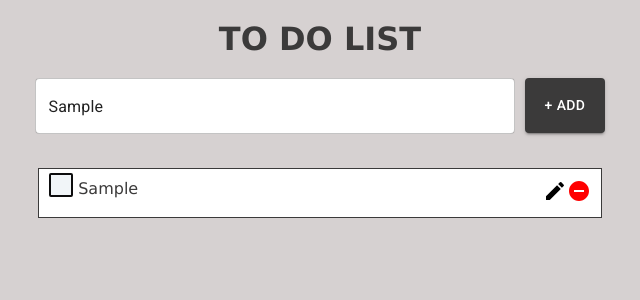
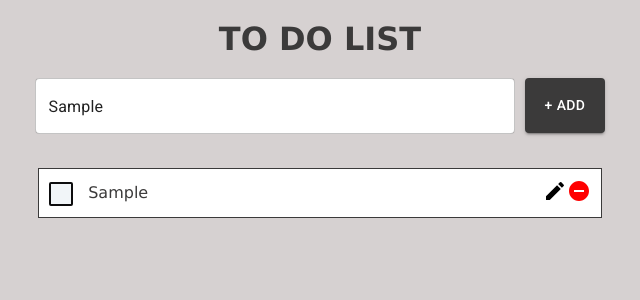
Before and after one commit to aks-arunkumars/TodoList, a React (Create React App) app: page / in a window 1280 px wide. Both pictures are taken after typing "Sample" into the empty fields and a click on the button "+ ADD". Shown: the top 300 px of the page, without its empty margins (320-960 px from the left). Built offline with nearby package versions, Linux system fonts and the light colour scheme.

Commit message:
third commit

```diff
--- a/src/component/TodoList.css
+++ b/src/component/TodoList.css
@@ -17,7 +17,6 @@
   background-color: #fff;
   border-radius: 5px;
   border: 1px;
-
 }
 .button-add {
   padding: 15px 20px !important;
@@ -25,8 +24,7 @@
   margin-left: 10px !important;
   margin-bottom: 30px !important;
 }
-.list{
-
+.list {
   text-align: left;
   border: 1px solid;
   background-color: #fff;
@@ -38,22 +36,19 @@
   align-items: center;
   gap: 10px;
 }
-.list div{
+.list div {
   flex-grow: 1;
   text-align: right;
   /* border: 2px solid red; */
 }
-.strike{
-
+.strike {
   text-decoration: line-through;
-
 }
-
-
 /* check box css */
 
-
-.b-contain *, .b-contain *::before, .b-contain *::after {
+.b-contain *,
+.b-contain *::before,
+.b-contain *::after {
   box-sizing: content-box !important;
 }
 
@@ -68,12 +63,12 @@ text-align: right;
   position: relative;
   padding-left: 1.8rem;
   cursor: pointer;
-	margin-bottom: .5rem;
+  margin-bottom: 0.5rem;
 }
 
 .b-contain input[type="checkbox"] ~ .b-input {
   position: absolute;
-	top: -.4rem;
+  top: -0.4rem;
   left: 0;
   height: 1.25rem;
   width: 1.25rem;
@@ -83,22 +78,19 @@ text-align: right;
   border-radius: 0.125rem;
 }
 
-
 .b-contain input[type="checkbox"] ~ .b-input::after {
-	content: '';
+  content: "";
   position: absolute;
   display: none;
-	left: .45rem;
-	top: .18rem;
-	width: .25rem;
-	height: .6rem;
+  left: 0.45rem;
+  top: 0.18rem;
+  width: 0.25rem;
+  height: 0.6rem;
   border: solid #fff;
   border-width: 0 2px 2px 0;
   transition: background 250ms;
   transform: rotate(45deg);
 }
-
-
 
 .b-contain input:checked ~ .b-input::after {
   display: block;
@@ -109,23 +101,19 @@ text-align: right;
   background: rgb(231, 238, 243);
 }
 
-
 .b-contain input:checked ~ .b-input {
   background: rgb(6, 213, 23);
   border-color: rgb(13, 14, 13);
 }
 
-
-
-
-
-.b-contain input:checked:focus ~ .b-input, .b-contain:hover input:not([disabled]):checked ~ .b-input {
+.b-contain input:checked:focus ~ .b-input,
+.b-contain:hover input:not([disabled]):checked ~ .b-input {
   background: rgb(22, 241, 7);
   border-color: rgb(11, 11, 11);
 }
 
 .b-contain .b-input::before {
-	content: '';
+  content: "";
   display: block;
   position: absolute;
   left: 0;
@@ -136,13 +124,10 @@ text-align: right;
   margin-top: -0.85rem;
   background: rgb(7, 232, 90);
   border-radius: 2rem;
-	opacity: .6;
+  opacity: 0.6;
   z-index: 99999;
   transform: scale(0);
 }
-
-
-
 
 /*check box css ends */
 
@@ -160,7 +145,7 @@ text-align: right;
     margin-bottom: 10px !important;
     margin-top: 10px !important;
   }
-  .list{
+  .list {
     width: 80vw;
     flex-wrap: wrap;
   }
--- a/src/component/TodoList.js
+++ b/src/component/TodoList.js
@@ -9,9 +9,8 @@ export default function TodoList(props) {
     removeToDo(id);
   };
   const strike = (e) => {
-
-    e.target.classList.toggle("strike");
-  }
+    e.target.classList.toggle('strike');
+  };
 
   return (
     <div>
@@ -20,9 +19,9 @@ export default function TodoList(props) {
           <label className={"b-contain"}>
             <input type="checkbox" onChange={() => handleToggle(value.id)} />
             <div className="b-input"></div>
-            {value.task} </label>
+             </label>
           <p style={{ cursor: "pointer" }} onClick={strike}>
-
+         {value.task}
           </p>
           <div>
             <CreateIcon
```
Lines whose indentation alone changed are shown as unchanged.
